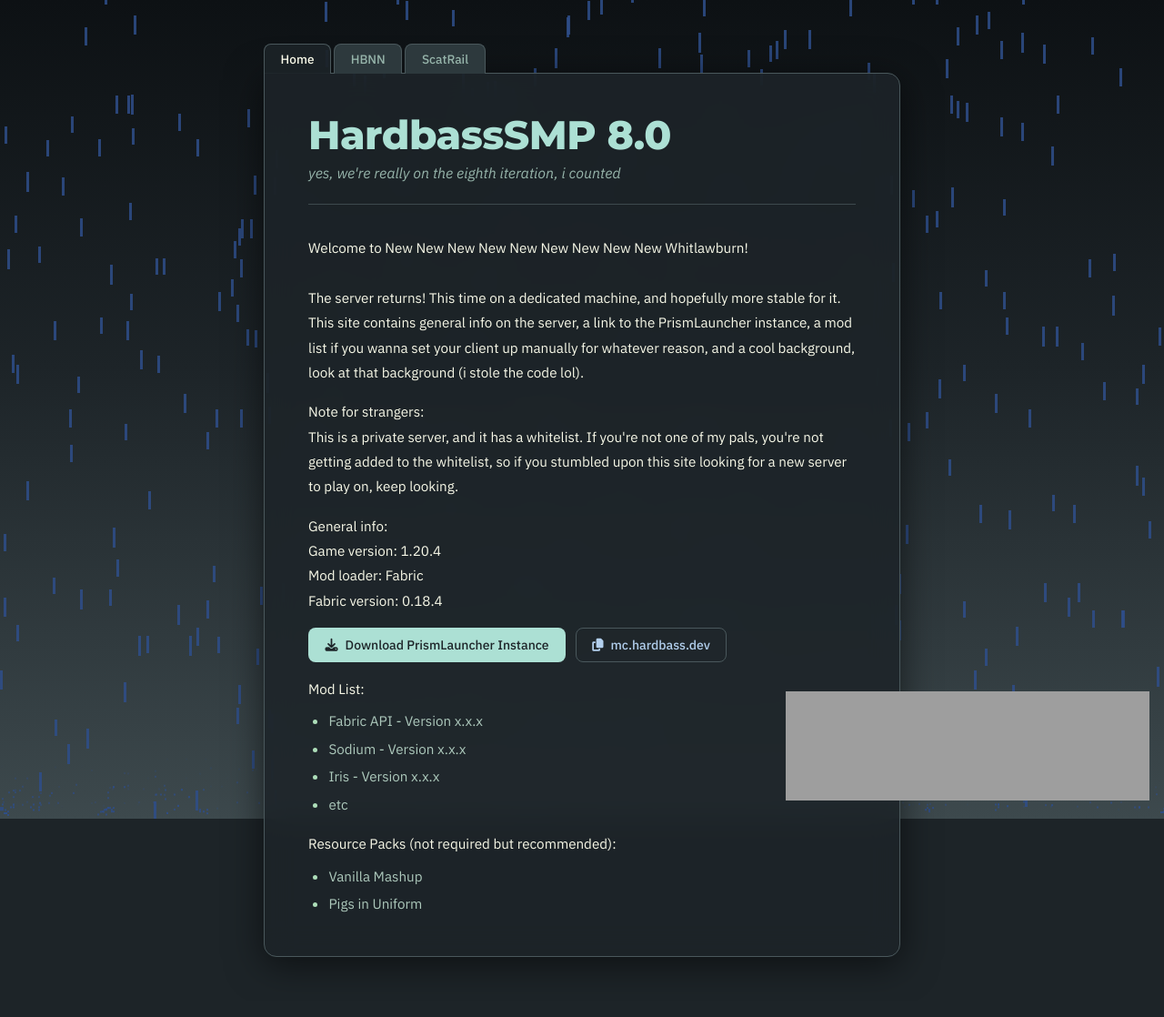
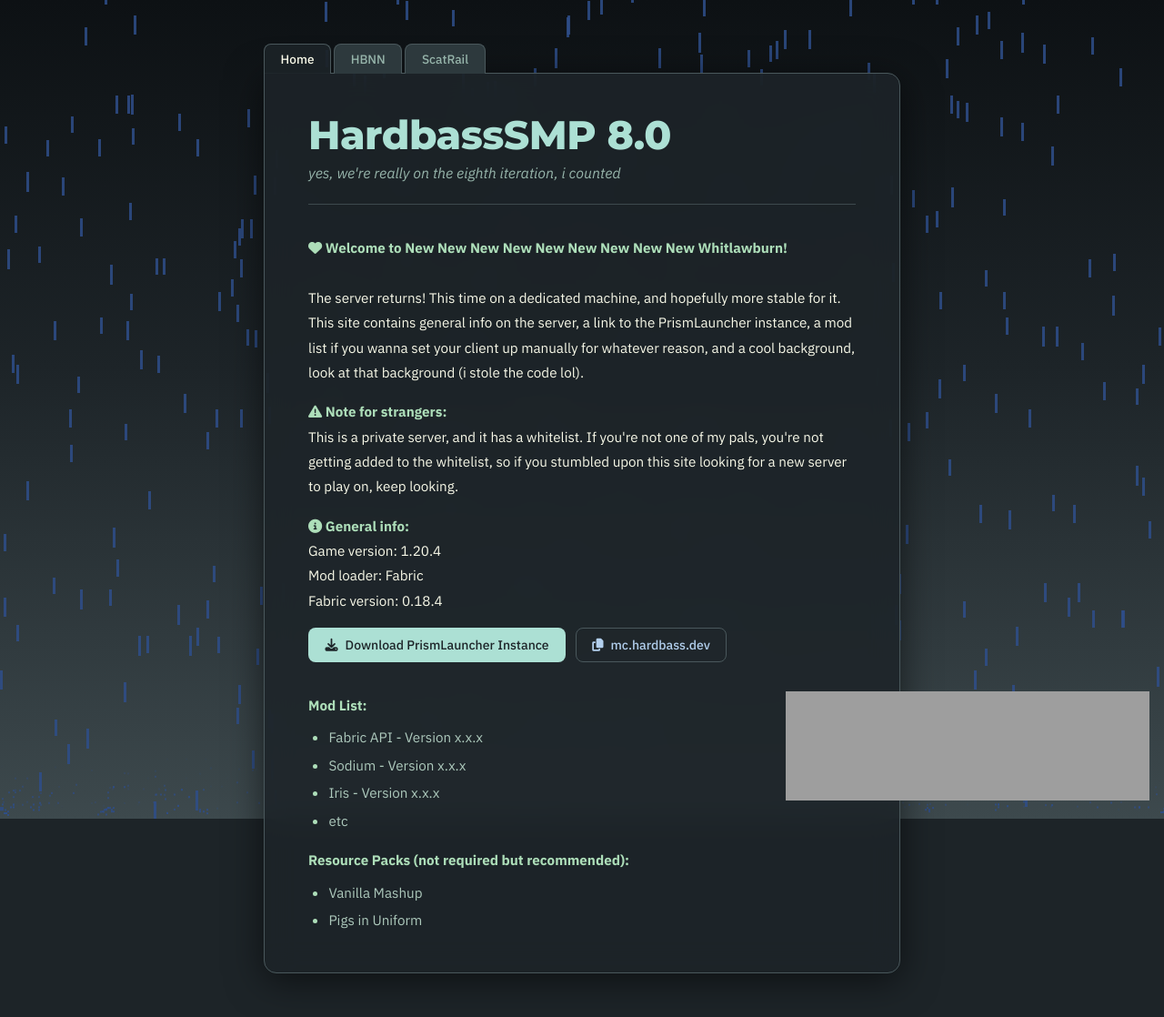
Before and after one commit to sykesgabri/hbsmp-lp, a Jekyll site: the page built from index.html, in a window 1280 px wide. Shown: the whole page at 91% size. Built offline with Jekyll 4.4.1, drawn with Linux system fonts in a browser that asks for light colours; nearby versions of some CDN libraries; grey boxes are pictures that could not be loaded.

Commit message:
Style homepage a bit more.

```diff
--- a/assets/css/style.css
+++ b/assets/css/style.css
@@ -1,28 +1,28 @@
 /* ─── Evergarden Winter Palette ─────────────────────────────────── */
 :root {
-    --eg-red:      #F57F82;
-    --eg-orange:   #F7A182;
-    --eg-yellow:   #F5D098;
-    --eg-lime:     #DBE6AF;
-    --eg-green:    #CAE0A7;
-    --eg-aqua:     #ADDEB9;
-    --eg-skye:     #ACE0D4;
-    --eg-snow:     #AFDFE6;
-    --eg-blue:     #B2CFED;
-    --eg-purple:   #D0BBF0;
-    --eg-pink:     #F3C0E5;
-    --eg-cherry:   #F6CEE5;
-    --eg-text:     #F8F9E8;
-    --eg-subtext1: #ADC9BC;
-    --eg-subtext0: #96B4AA;
-    --eg-overlay2: #839E9A;
-    --eg-overlay1: #6F8788;
-    --eg-overlay0: #58686D;
-    --eg-surface2: #4A585C;
-    --eg-surface1: #3D494D;
-    --eg-surface0: #2D393D;
-    --eg-base:     #1D2428;
-    --eg-crust:    #171C1F;
+    --eg-red: #f57f82;
+    --eg-orange: #f7a182;
+    --eg-yellow: #f5d098;
+    --eg-lime: #dbe6af;
+    --eg-green: #cae0a7;
+    --eg-aqua: #addeb9;
+    --eg-skye: #ace0d4;
+    --eg-snow: #afdfe6;
+    --eg-blue: #b2cfed;
+    --eg-purple: #d0bbf0;
+    --eg-pink: #f3c0e5;
+    --eg-cherry: #f6cee5;
+    --eg-text: #f8f9e8;
+    --eg-subtext1: #adc9bc;
+    --eg-subtext0: #96b4aa;
+    --eg-overlay2: #839e9a;
+    --eg-overlay1: #6f8788;
+    --eg-overlay0: #58686d;
+    --eg-surface2: #4a585c;
+    --eg-surface1: #3d494d;
+    --eg-surface0: #2d393d;
+    --eg-base: #1d2428;
+    --eg-crust: #171c1f;
 }
 
 /* ─── Base Layout ────────────────────────────────────────────────── */
@@ -78,7 +78,9 @@ h2 {
     position: relative;
     z-index: 1;
     text-decoration: none;
-    transition: background 0.18s ease, color 0.18s ease;
+    transition:
+        background 0.18s ease,
+        color 0.18s ease;
 }
 
 .tab:hover:not(.active) {
@@ -104,7 +106,6 @@ h2 {
     border-radius: 0 14px 14px 14px;
     box-shadow: 0 8px 40px rgba(0, 0, 0, 0.55);
 }
-
 
 /* ─── Headings ───────────────────────────────────────────────────── */
 .content h1 {
@@ -134,6 +135,10 @@ h2 {
     margin: 1rem 0 0;
 }
 
+.content p b {
+    color: var(--eg-aqua);
+}
+
 /* ─── Lists ──────────────────────────────────────────────────────── */
 .content ul {
     font-family: "IBM Plex Sans", sans-serif;
@@ -157,7 +162,9 @@ h2 {
     color: var(--eg-blue);
     text-decoration: none;
     border-bottom: 1px solid rgba(178, 207, 237, 0.3);
-    transition: color 0.18s ease, border-color 0.18s ease;
+    transition:
+        color 0.18s ease,
+        border-color 0.18s ease;
 }
 
 .content a:not(.btn):hover {
@@ -184,8 +191,11 @@ h2 {
     font-weight: 500;
     text-decoration: none;
     cursor: pointer;
-    transition: background 0.18s ease, color 0.18s ease,
-                border-color 0.18s ease, box-shadow 0.18s ease;
+    transition:
+        background 0.18s ease,
+        color 0.18s ease,
+        border-color 0.18s ease,
+        box-shadow 0.18s ease;
 }
 
 .btn-primary {
--- a/index.html
+++ b/index.html
@@ -11,25 +11,26 @@ og_url: "https://mc.hardbass.dev"
 <h2>yes, we're really on the eighth iteration, i counted</h2>
 <br />
 <p>
-    Welcome to New New New New New New New New New
-    Whitlawburn!<br />
+    <b
+        ><i class="fa-solid fa-heart"></i> Welcome to New New New New New New
+        New New New Whitlawburn!</b
+    ><br />
     <br />
-    The server returns! This time on a dedicated machine,
-    and hopefully more stable for it. This site contains
-    general info on the server, a link to the PrismLauncher
-    instance, a mod list if you wanna set your client up
-    manually for whatever reason, and a cool background,
-    look at that background (i stole the code lol).
+    The server returns! This time on a dedicated machine, and hopefully more
+    stable for it. This site contains general info on the server, a link to the
+    PrismLauncher instance, a mod list if you wanna set your client up manually
+    for whatever reason, and a cool background, look at that background (i stole
+    the code lol).
 </p>
 <p>
-    Note for strangers:<br />
-    This is a private server, and it has a whitelist. If
-    you're not one of my pals, you're not getting added to
-    the whitelist, so if you stumbled upon this site looking
-    for a new server to play on, keep looking.
+    <b><i class="fa-solid fa-triangle-exclamation"></i> Note for strangers:</b
+    ><br />
+    This is a private server, and it has a whitelist. If you're not one of my
+    pals, you're not getting added to the whitelist, so if you stumbled upon
+    this site looking for a new server to play on, keep looking.
 </p>
 <p>
-    General info:<br />
+    <b><i class="fa-solid fa-circle-info"></i> General info:</b><br />
     Game version: 1.20.4<br />
     Mod loader: Fabric<br />
     Fabric version: 0.18.4<br />
@@ -42,14 +43,15 @@ og_url: "https://mc.hardbass.dev"
         <i class="fa-solid fa-copy"></i> mc.hardbass.dev
     </a>
 </div>
-<p>Mod List:</p>
+<br />
+<p><b>Mod List:</b></p>
 <ul>
     <li>Fabric API - Version x.x.x</li>
     <li>Sodium - Version x.x.x</li>
     <li>Iris - Version x.x.x</li>
     <li>etc</li>
 </ul>
-<p>Resource Packs (not required but recommended):</p>
+<p><b>Resource Packs (not required but recommended):</b></p>
 <ul>
     <li>Vanilla Mashup</li>
     <li>Pigs in Uniform</li>
```
